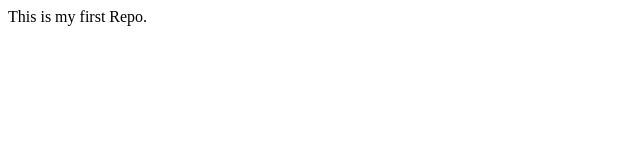
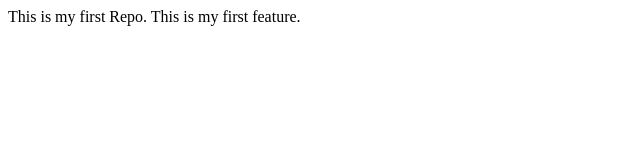
Before and after one commit to piyush01072002/LOCALREPO, a plain HTML site: page index.html in a window 1280 px wide. Shown: the whole page, without its empty margins (0-640 px from the left). Drawn offline with Linux system fonts and the light colour scheme.

Commit message:
Add new feature

```diff
--- a/index.html
+++ b/index.html
@@ -1,3 +1,4 @@
 <p>
     This is my first Repo.
+    This is my first feature.
 </p>
```
